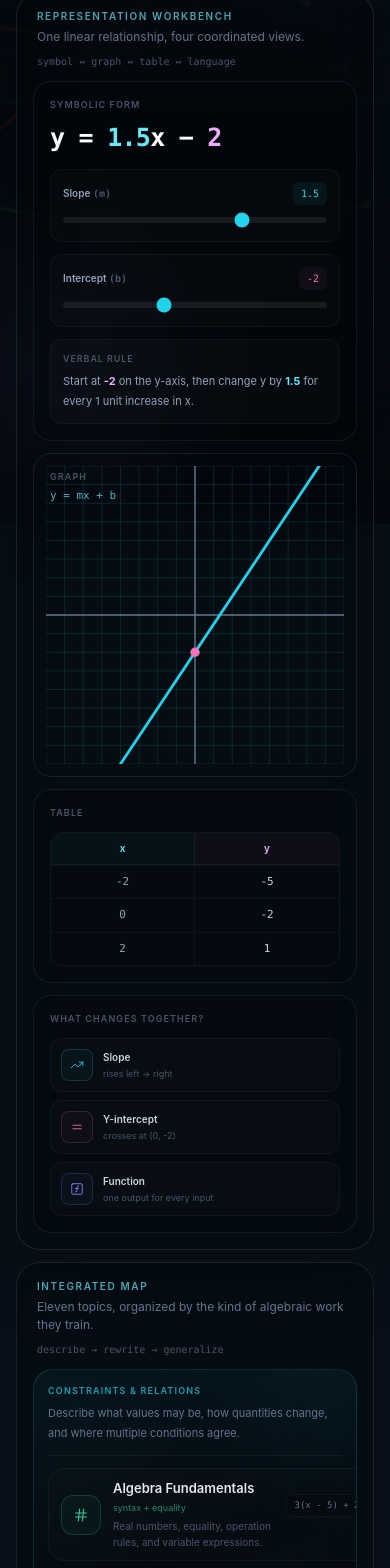
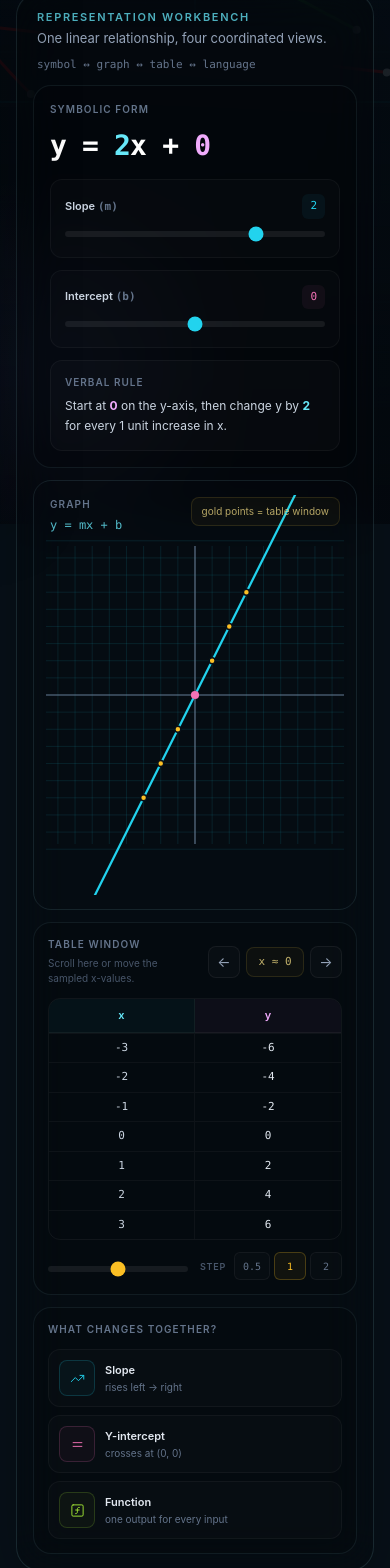
Before and after one commit to nickf723/ed-dev, a Next.js app: page /formal-science/mathematics/algebra/elementary-algebra in a window 390 px wide. Shown: the part 320-1888 px from the top of the page. Built offline with nearby package versions, Linux system fonts and the light colour scheme.

Commit message:
Rebalance Integrated Algebra workbench

```diff
--- a/app/formal-science/mathematics/algebra/elementary-algebra/page.tsx
+++ b/app/formal-science/mathematics/algebra/elementary-algebra/page.tsx
@@ -46,6 +46,11 @@ type Family = {
   moduleIds: readonly string[];
 };
 
+type TableRow = {
+  x: number;
+  y: number;
+};
+
 const PRESENTATION: Record<string, ModulePresentation> = {
   "formal.mathematics.algebra.elementary-algebra.fundamentals": {
     icon: Hash,
@@ -55,25 +60,25 @@ const PRESENTATION: Record<string, ModulePresentation> = {
   },
   "formal.mathematics.algebra.elementary-algebra.linear-equations": {
     icon: TrendingUp,
-    rgb: "45, 212, 191",
+    rgb: "59, 130, 246",
     specimen: "y = -2x + 4",
     idea: "lines + rate",
   },
   "formal.mathematics.algebra.elementary-algebra.systems": {
     icon: Layers,
-    rgb: "34, 211, 238",
+    rgb: "251, 191, 36",
     specimen: "2x + y = 10",
     idea: "simultaneous constraints",
   },
   "formal.mathematics.algebra.elementary-algebra.inequalities": {
     icon: MoveHorizontal,
-    rgb: "56, 189, 248",
+    rgb: "244, 114, 182",
     specimen: "-3x < 12",
     idea: "solution regions",
   },
   "formal.mathematics.algebra.elementary-algebra.quadratics": {
     icon: Scaling,
-    rgb: "96, 165, 250",
+    rgb: "251, 113, 133",
     specimen: "y = ax² + bx + c",
     idea: "curvature + roots",
   },
@@ -85,31 +90,31 @@ const PRESENTATION: Record<string, ModulePresentation> = {
   },
   "formal.mathematics.algebra.elementary-algebra.exponents": {
     icon: X,
-    rgb: "167, 139, 250",
+    rgb: "251, 146, 60",
     specimen: "(x²)³ = x⁶",
     idea: "power rules",
   },
   "formal.mathematics.algebra.elementary-algebra.radicals": {
     icon: Grip,
-    rgb: "192, 132, 252",
+    rgb: "34, 211, 238",
     specimen: "√(16x⁴) = 4x²",
     idea: "roots + fractional powers",
   },
   "formal.mathematics.algebra.elementary-algebra.functions": {
     icon: FunctionSquare,
-    rgb: "244, 114, 182",
+    rgb: "163, 230, 53",
     specimen: "f(g(x))",
     idea: "input → output",
   },
   "formal.mathematics.algebra.elementary-algebra.rational": {
     icon: Calculator,
-    rgb: "251, 113, 133",
+    rgb: "192, 132, 252",
     specimen: "(x² - 1)/(x + 1)",
     idea: "algebraic fractions",
   },
   "formal.mathematics.algebra.elementary-algebra.complex": {
     icon: Braces,
-    rgb: "251, 191, 36",
+    rgb: "250, 204, 21",
     specimen: "i² = -1",
     idea: "number system extension",
   },
@@ -132,7 +137,7 @@ const FAMILIES: readonly Family[] = [
     id: "forms",
     label: "Forms & Transformations",
     note: "Rewrite expressions into forms that reveal factors, powers, roots, and restrictions.",
-    rgb: "129, 140, 248",
+    rgb: "251, 146, 60",
     moduleIds: [
       "formal.mathematics.algebra.elementary-algebra.factoring",
       "formal.mathematics.algebra.elementary-algebra.exponents",
@@ -144,7 +149,7 @@ const FAMILIES: readonly Family[] = [
     id: "behavior",
     label: "Behavior & Extensions",
     note: "Treat relationships as objects, study nonlinear behavior, and enlarge the numbers available to algebra.",
-    rgb: "244, 114, 182",
+    rgb: "163, 230, 53",
     moduleIds: [
       "formal.mathematics.algebra.elementary-algebra.quadratics",
       "formal.mathematics.algebra.elementary-algebra.functions",
@@ -152,6 +157,8 @@ const FAMILIES: readonly Family[] = [
     ],
   },
 ];
+
+const TABLE_STEPS = [0.5, 1, 2] as const;
 
 function buildModules(): IntegratedModule[] {
   const integrated = curriculumRegistry.getNode("formal.mathematics.algebra.elementary-algebra");
@@ -178,13 +185,23 @@ const MODULES = buildModules();
 const MODULES_BY_ID = new Map(MODULES.map((module) => [module.id, module]));
 
 export default function IntegratedAlgebraPage() {
-  const [slope, setSlope] = useState(1.5);
-  const [intercept, setIntercept] = useState(-2);
+  const [slope, setSlope] = useState(2);
+  const [intercept, setIntercept] = useState(0);
+  const [tableCenter, setTableCenter] = useState(0);
+  const [tableStep, setTableStep] = useState<(typeof TABLE_STEPS)[number]>(1);
 
-  const table = useMemo(
-    () => [-2, 0, 2].map((x) => ({ x, y: slope * x + intercept })),
-    [intercept, slope],
+  const table = useMemo<TableRow[]>(
+    () =>
+      Array.from({ length: 7 }, (_, index) => {
+        const x = tableCenter + (index - 3) * tableStep;
+        return { x, y: slope * x + intercept };
+      }),
+    [intercept, slope, tableCenter, tableStep],
   );
+
+  const moveTable = (direction: -1 | 1) => {
+    setTableCenter((current) => clamp(current + direction * tableStep, -20, 20));
+  };
 
   return (
     <main className="relative min-h-screen overflow-x-hidden bg-[#071018] text-slate-100 selection:bg-cyan-400/25">
@@ -212,7 +229,7 @@ export default function IntegratedAlgebraPage() {
           iconClassName="rounded-[16px]"
           headerClassName="border-cyan-300/[0.14]"
           aside={
-            <div className="flex items-center gap-2 rounded-full border border-cyan-300/[0.14] bg-black/25 px-4 py-2 font-mono text-[12px] text-cyan-200/80 backdrop-blur-md">
+            <div className="flex items-center gap-2 rounded-full border border-cyan-300/[0.14] bg-black/25 px-4 py-2 font-mono text-[13px] text-cyan-200/85 backdrop-blur-md">
               <span>y</span><Equal size={12} /><span>{slope}x {intercept >= 0 ? "+" : "−"} {Math.abs(intercept)}</span>
             </div>
           }
@@ -221,17 +238,17 @@ export default function IntegratedAlgebraPage() {
         <section className="mt-3 overflow-hidden rounded-[24px] border border-cyan-200/[0.12] bg-black/[0.23] p-4 shadow-[inset_0_1px_0_rgba(255,255,255,0.025),0_24px_70px_rgba(0,0,0,0.22)] backdrop-blur-xl">
           <div className="flex flex-col gap-2 px-1 pb-3 sm:flex-row sm:items-end sm:justify-between">
             <div>
-              <div className="text-[10px] font-semibold uppercase tracking-[0.16em] text-cyan-300/70">Representation workbench</div>
-              <p className="mt-1 text-[12px] text-slate-500">One linear relationship, four coordinated views.</p>
+              <div className="text-[11px] font-semibold uppercase tracking-[0.15em] text-cyan-300/75">Representation workbench</div>
+              <p className="mt-1 text-[13px] text-slate-400">One linear relationship, four coordinated views.</p>
             </div>
-            <div className="font-mono text-[10px] text-slate-600">symbol ↔ graph ↔ table ↔ language</div>
+            <div className="font-mono text-[11px] text-slate-500">symbol ↔ graph ↔ table ↔ language</div>
           </div>
 
-          <div className="grid gap-3 xl:grid-cols-[260px_minmax(320px,0.85fr)_minmax(0,1fr)]">
+          <div className="grid gap-3 xl:grid-cols-[285px_minmax(500px,1fr)_315px]">
             <div className="grid content-start gap-3 rounded-[18px] border border-cyan-200/[0.08] bg-black/[0.18] p-4">
               <div>
-                <div className="text-[9px] font-semibold uppercase tracking-[0.12em] text-slate-600">Symbolic form</div>
-                <div className="mt-2 font-mono text-[25px] font-semibold tracking-[-0.03em] text-white">
+                <div className="text-[10px] font-semibold uppercase tracking-[0.11em] text-slate-500">Symbolic form</div>
+                <div className="mt-2 font-mono text-[28px] font-semibold tracking-[-0.03em] text-white">
                   y = <span className="text-cyan-300">{slope}</span>x {intercept >= 0 ? "+" : "−"} <span className="text-fuchsia-300">{Math.abs(intercept)}</span>
                 </div>
               </div>
@@ -257,35 +274,32 @@ export default function IntegratedAlgebraPage() {
                 onChange={setIntercept}
               />
 
-              <div className="rounded-xl border border-white/[0.045] bg-white/[0.014] p-3">
-                <div className="text-[9px] font-semibold uppercase tracking-[0.1em] text-slate-600">Verbal rule</div>
-                <p className="mt-1.5 text-[11px] leading-5 text-slate-400">
+              <div className="rounded-xl border border-white/[0.045] bg-white/[0.014] p-3.5">
+                <div className="text-[10px] font-semibold uppercase tracking-[0.1em] text-slate-500">Verbal rule</div>
+                <p className="mt-1.5 text-[12px] leading-5 text-slate-300">
                   Start at <strong className="text-fuchsia-300">{intercept}</strong> on the y-axis, then change y by <strong className="text-cyan-300">{slope}</strong> for every 1 unit increase in x.
                 </p>
               </div>
             </div>
 
-            <GraphPanel slope={slope} intercept={intercept} />
+            <GraphPanel slope={slope} intercept={intercept} samples={table} />
 
-            <div className="grid gap-3 md:grid-cols-2 xl:grid-cols-1">
-              <div className="rounded-[18px] border border-cyan-200/[0.08] bg-black/[0.18] p-4">
-                <div className="text-[9px] font-semibold uppercase tracking-[0.12em] text-slate-600">Table</div>
-                <div className="mt-3 grid grid-cols-2 overflow-hidden rounded-xl border border-white/[0.05] text-center">
-                  <div className="border-b border-r border-white/[0.05] bg-cyan-400/[0.04] py-2 text-[10px] font-semibold text-cyan-300">x</div>
-                  <div className="border-b border-white/[0.05] bg-fuchsia-400/[0.04] py-2 text-[10px] font-semibold text-fuchsia-300">y</div>
-                  {table.flatMap((row) => [
-                    <div key={`x-${row.x}`} className="border-r border-t border-white/[0.04] py-2 font-mono text-[11px] text-slate-400">{row.x}</div>,
-                    <div key={`y-${row.x}`} className="border-t border-white/[0.04] py-2 font-mono text-[11px] text-slate-300">{formatNumber(row.y)}</div>,
-                  ])}
-                </div>
-              </div>
+            <div className="grid content-start gap-3">
+              <TablePanel
+                rows={table}
+                center={tableCenter}
+                step={tableStep}
+                onMove={moveTable}
+                onCenterChange={setTableCenter}
+                onStepChange={setTableStep}
+              />
 
-              <div className="rounded-[18px] border border-cyan-200/[0.08] bg-black/[0.18] p-4">
-                <div className="text-[9px] font-semibold uppercase tracking-[0.12em] text-slate-600">What changes together?</div>
+              <div className="rounded-[18px] border border-cyan-200/[0.08] bg-black/[0.18] p-3.5">
+                <div className="text-[10px] font-semibold uppercase tracking-[0.11em] text-slate-500">What changes together?</div>
                 <div className="mt-3 grid gap-2">
                   <RepresentationFact icon={TrendingUp} label="Slope" value={slope === 0 ? "horizontal" : slope > 0 ? "rises left → right" : "falls left → right"} rgb="34, 211, 238" />
                   <RepresentationFact icon={Equal} label="Y-intercept" value={`crosses at (0, ${intercept})`} rgb="244, 114, 182" />
-                  <RepresentationFact icon={FunctionSquare} label="Function" value="one output for every input" rgb="129, 140, 248" />
+                  <RepresentationFact icon={FunctionSquare} label="Function" value="one output for every input" rgb="163, 230, 53" />
                 </div>
               </div>
             </div>
@@ -295,10 +309,10 @@ export default function IntegratedAlgebraPage() {
         <section className="mt-3 overflow-hidden rounded-[24px] border border-cyan-200/[0.10] bg-black/[0.21] p-4 backdrop-blur-xl">
           <div className="flex flex-col gap-2 px-1 pb-3 sm:flex-row sm:items-end sm:justify-between">
             <div>
-              <div className="text-[10px] font-semibold uppercase tracking-[0.16em] text-cyan-300/70">Integrated map</div>
-              <p className="mt-1 text-[12px] text-slate-500">Eleven topics, organized by the kind of algebraic work they train.</p>
+              <div className="text-[11px] font-semibold uppercase tracking-[0.15em] text-cyan-300/75">Integrated map</div>
+              <p className="mt-1 text-[13px] text-slate-400">Eleven topics, organized by the kind of algebraic work they train.</p>
             </div>
-            <div className="font-mono text-[10px] text-slate-600">describe → rewrite → generalize</div>
+            <div className="font-mono text-[11px] text-slate-500">describe → rewrite → generalize</div>
           </div>
 
           <nav aria-label="Integrated Algebra topics" className="grid gap-3 xl:grid-cols-3">
@@ -332,10 +346,10 @@ function Control({
   onChange: (value: number) => void;
 }) {
   return (
-    <label className="block rounded-xl border border-white/[0.045] bg-white/[0.012] p-3">
+    <label className="block rounded-xl border border-white/[0.045] bg-white/[0.012] p-3.5">
       <span className="flex items-center justify-between gap-3">
-        <span className="text-[10px] font-semibold text-slate-400">{label} <span className="font-mono text-slate-600">({symbol})</span></span>
-        <span className="rounded-md px-2 py-1 font-mono text-[10px]" style={{ color: `rgb(${rgb})`, background: `rgba(${rgb},0.06)` }}>{value}</span>
+        <span className="text-[11px] font-semibold text-slate-300">{label} <span className="font-mono text-slate-500">({symbol})</span></span>
+        <span className="rounded-md px-2 py-1 font-mono text-[11px]" style={{ color: `rgb(${rgb})`, background: `rgba(${rgb},0.06)` }}>{value}</span>
       </span>
       <input
         type="range"
@@ -350,25 +364,28 @@ function Control({
   );
 }
 
-function GraphPanel({ slope, intercept }: { slope: number; intercept: number }) {
-  const size = 320;
+function GraphPanel({ slope, intercept, samples }: { slope: number; intercept: number; samples: readonly TableRow[] }) {
+  const size = 400;
   const center = size / 2;
-  const scale = 20;
-  const xMin = -10;
-  const xMax = 10;
+  const scale = 23;
+  const xMin = -12;
+  const xMax = 12;
   const yFor = (x: number) => center - (slope * x + intercept) * scale;
   const xFor = (x: number) => center + x * scale;
   const interceptY = yFor(0);
 
   return (
-    <div className="relative flex min-h-[320px] items-center justify-center overflow-hidden rounded-[18px] border border-cyan-200/[0.10] bg-[#061019]/78 p-3">
+    <div className="relative flex min-h-[430px] items-center justify-center overflow-hidden rounded-[18px] border border-cyan-200/[0.10] bg-[#061019]/78 p-3">
       <div className="pointer-events-none absolute left-4 top-4 z-10">
-        <div className="text-[9px] font-semibold uppercase tracking-[0.12em] text-slate-600">Graph</div>
-        <div className="mt-1 font-mono text-[11px] text-cyan-300/75">y = mx + b</div>
+        <div className="text-[10px] font-semibold uppercase tracking-[0.11em] text-slate-500">Graph</div>
+        <div className="mt-1 font-mono text-[12px] text-cyan-300/80">y = mx + b</div>
       </div>
-      <svg viewBox={`0 0 ${size} ${size}`} className="h-full max-h-[320px] w-full max-w-[320px]">
-        {Array.from({ length: 17 }, (_, index) => {
-          const pos = center + (index - 8) * scale;
+      <div className="pointer-events-none absolute right-4 top-4 z-10 rounded-lg border border-amber-300/[0.12] bg-amber-400/[0.035] px-2.5 py-1.5 text-[10px] text-amber-200/70">
+        gold points = table window
+      </div>
+      <svg viewBox={`0 0 ${size} ${size}`} className="h-full max-h-[400px] w-full max-w-[400px]">
+        {Array.from({ length: 19 }, (_, index) => {
+          const pos = center + (index - 9) * scale;
           return (
             <g key={index} opacity="0.22">
               <line x1={pos} y1="0" x2={pos} y2={size} stroke="#22d3ee" strokeWidth="0.65" />
@@ -386,23 +403,110 @@ function GraphPanel({ slope, intercept }: { slope: number; intercept: number })
           stroke="#22d3ee"
           strokeWidth="3"
         />
+        {samples.map((sample) => {
+          const cx = xFor(sample.x);
+          const cy = center - sample.y * scale;
+          if (cx < -8 || cx > size + 8 || cy < -8 || cy > size + 8) return null;
+          return <circle key={`${sample.x}-${sample.y}`} cx={cx} cy={cy} r="4" fill="#fbbf24" stroke="#071018" strokeWidth="2" />;
+        })}
         {interceptY >= -10 && interceptY <= size + 10 ? (
-          <circle cx={center} cy={interceptY} r="5" fill="#f472b6" />
+          <circle cx={center} cy={interceptY} r="5.5" fill="#f472b6" />
         ) : null}
       </svg>
     </div>
   );
 }
 
+function TablePanel({
+  rows,
+  center,
+  step,
+  onMove,
+  onCenterChange,
+  onStepChange,
+}: {
+  rows: readonly TableRow[];
+  center: number;
+  step: (typeof TABLE_STEPS)[number];
+  onMove: (direction: -1 | 1) => void;
+  onCenterChange: (value: number) => void;
+  onStepChange: (value: (typeof TABLE_STEPS)[number]) => void;
+}) {
+  return (
+    <div
+      className="rounded-[18px] border border-cyan-200/[0.08] bg-black/[0.18] p-3.5"
+      onWheel={(event) => {
+        if (Math.abs(event.deltaY) < 2) return;
+        event.preventDefault();
+        onMove(event.deltaY > 0 ? 1 : -1);
+      }}
+    >
+      <div className="flex items-center justify-between gap-3">
+        <div>
+          <div className="text-[10px] font-semibold uppercase tracking-[0.11em] text-slate-500">Table window</div>
+          <div className="mt-1 text-[10px] text-slate-600">Scroll here or move the sampled x-values.</div>
+        </div>
+        <div className="flex items-center gap-1.5">
+          <button type="button" onClick={() => onMove(-1)} className="flex h-8 w-8 items-center justify-center rounded-lg border border-white/[0.06] bg-white/[0.015] text-[14px] text-slate-400 hover:text-white" aria-label="Move table to lower x-values">←</button>
+          <span className="min-w-[58px] rounded-lg border border-amber-300/[0.12] bg-amber-400/[0.035] px-2 py-1.5 text-center font-mono text-[11px] text-amber-200/75">x ≈ {formatNumber(center)}</span>
+          <button type="button" onClick={() => onMove(1)} className="flex h-8 w-8 items-center justify-center rounded-lg border border-white/[0.06] bg-white/[0.015] text-[14px] text-slate-400 hover:text-white" aria-label="Move table to higher x-values">→</button>
+        </div>
+      </div>
+
+      <div className="mt-3 grid grid-cols-2 overflow-hidden rounded-xl border border-white/[0.05] text-center">
+        <div className="border-b border-r border-white/[0.05] bg-cyan-400/[0.04] py-2 text-[11px] font-semibold text-cyan-300">x</div>
+        <div className="border-b border-white/[0.05] bg-fuchsia-400/[0.04] py-2 text-[11px] font-semibold text-fuchsia-300">y</div>
+        {rows.flatMap((row) => [
+          <div key={`x-${row.x}`} className="border-r border-t border-white/[0.04] py-1.5 font-mono text-[11px] text-slate-300">{formatNumber(row.x)}</div>,
+          <div key={`y-${row.x}`} className="border-t border-white/[0.04] py-1.5 font-mono text-[11px] text-slate-200">{formatNumber(row.y)}</div>,
+        ])}
+      </div>
+
+      <div className="mt-3 grid grid-cols-[minmax(0,1fr)_auto] items-center gap-3">
+        <label className="min-w-0">
+          <span className="sr-only">Table center x-value</span>
+          <input
+            type="range"
+            min={-12}
+            max={12}
+            step={0.5}
+            value={center}
+            onChange={(event) => onCenterChange(Number(event.target.value))}
+            className="h-1.5 w-full cursor-pointer appearance-none rounded-full bg-white/[0.07] accent-amber-400"
+          />
+        </label>
+        <div className="flex items-center gap-1">
+          <span className="mr-1 text-[9px] font-semibold uppercase tracking-[0.08em] text-slate-600">step</span>
+          {TABLE_STEPS.map((candidate) => (
+            <button
+              key={candidate}
+              type="button"
+              onClick={() => onStepChange(candidate)}
+              className="h-7 min-w-8 rounded-md border px-2 font-mono text-[10px] transition-colors"
+              style={{
+                color: candidate === step ? "rgb(251 191 36)" : "rgb(100 116 139)",
+                borderColor: candidate === step ? "rgba(251,191,36,0.24)" : "rgba(255,255,255,0.05)",
+                background: candidate === step ? "rgba(251,191,36,0.05)" : "rgba(255,255,255,0.01)",
+              }}
+            >
+              {candidate}
+            </button>
+          ))}
+        </div>
+      </div>
+    </div>
+  );
+}
+
 function RepresentationFact({ icon: Icon, label, value, rgb }: { icon: LucideIcon; label: string; value: string; rgb: string }) {
   return (
-    <div className="grid grid-cols-[34px_minmax(0,1fr)] items-center gap-2 rounded-xl border border-white/[0.045] bg-white/[0.012] p-2.5">
-      <span className="flex h-8 w-8 items-center justify-center rounded-lg border" style={{ color: `rgb(${rgb})`, borderColor: `rgba(${rgb},0.18)`, background: `rgba(${rgb},0.04)` }}>
-        <Icon size={14} strokeWidth={1.5} />
+    <div className="grid grid-cols-[36px_minmax(0,1fr)] items-center gap-2.5 rounded-xl border border-white/[0.045] bg-white/[0.012] p-2.5">
+      <span className="flex h-9 w-9 items-center justify-center rounded-lg border" style={{ color: `rgb(${rgb})`, borderColor: `rgba(${rgb},0.18)`, background: `rgba(${rgb},0.04)` }}>
+        <Icon size={15} strokeWidth={1.5} />
       </span>
       <span className="min-w-0">
-        <strong className="block text-[10px] font-semibold text-slate-300">{label}</strong>
-        <span className="mt-0.5 block truncate text-[9px] text-slate-600">{value}</span>
+        <strong className="block text-[11px] font-semibold text-slate-200">{label}</strong>
+        <span className="mt-0.5 block truncate text-[10px] text-slate-500">{value}</span>
       </span>
     </div>
   );
@@ -416,19 +520,19 @@ function FamilyColumn({ family }: { family: Family }) {
 
   return (
     <section
-      className="relative flex min-h-[430px] flex-col overflow-hidden rounded-[20px] border p-3.5"
+      className="relative flex min-h-[430px] flex-col overflow-hidden rounded-[20px] border p-4"
       style={{
         borderColor: `rgba(${family.rgb},0.16)`,
         background: `linear-gradient(160deg, rgba(${family.rgb},0.05), rgba(5,10,16,0.70) 34%, rgba(4,8,13,0.62))`,
       }}
     >
       <div className="pointer-events-none absolute -right-16 -top-16 h-40 w-40 rounded-full blur-3xl" style={{ background: `rgba(${family.rgb},0.07)` }} />
-      <div className="relative border-b border-white/[0.05] pb-3">
-        <div className="text-[9px] font-semibold uppercase tracking-[0.13em]" style={{ color: `rgba(${family.rgb},0.72)` }}>{family.label}</div>
-        <p className="mt-1.5 min-h-[40px] text-[11px] leading-5 text-slate-500">{family.note}</p>
+      <div className="relative border-b border-white/[0.05] pb-3.5">
+        <div className="text-[11px] font-semibold uppercase tracking-[0.12em]" style={{ color: `rgba(${family.rgb},0.78)` }}>{family.label}</div>
+        <p className="mt-1.5 min-h-[44px] text-[12px] leading-5 text-slate-400">{family.note}</p>
       </div>
 
-      <div className="relative mt-3 grid gap-2">
+      <div className="relative mt-3 grid gap-2.5">
         {modules.map((module) => (
           <ModuleRow key={module.id} module={module} />
         ))}
@@ -444,28 +548,28 @@ function ModuleRow({ module }: { module: IntegratedModule }) {
   const content = (
     <>
       <span
-        className="flex h-10 w-10 shrink-0 items-center justify-center rounded-xl border"
+        className="flex h-11 w-11 shrink-0 items-center justify-center rounded-xl border"
         style={{
           color: planned ? "rgb(100 116 139)" : `rgb(${module.rgb})`,
-          borderColor: planned ? "rgba(100,116,139,0.12)" : `rgba(${module.rgb},0.20)`,
-          background: planned ? "rgba(100,116,139,0.03)" : `rgba(${module.rgb},0.045)`,
+          borderColor: planned ? "rgba(100,116,139,0.12)" : `rgba(${module.rgb},0.22)`,
+          background: planned ? "rgba(100,116,139,0.03)" : `rgba(${module.rgb},0.05)`,
         }}
       >
-        <Icon size={16} strokeWidth={1.5} />
+        <Icon size={17} strokeWidth={1.5} />
       </span>
       <span className="min-w-0 flex-1">
-        <strong className={`block truncate text-[13px] font-semibold ${planned ? "text-slate-700" : "text-slate-200"}`}>{module.label}</strong>
-        <span className="mt-0.5 block truncate text-[9px]" style={{ color: planned ? "rgb(71 85 105)" : `rgba(${module.rgb},0.62)` }}>{module.idea}</span>
-        <span className="mt-1 block line-clamp-2 text-[10px] leading-4 text-slate-600">{module.description}</span>
+        <strong className={`block truncate text-[15px] font-semibold ${planned ? "text-slate-700" : "text-slate-100"}`}>{module.label}</strong>
+        <span className="mt-0.5 block truncate text-[10px] font-medium" style={{ color: planned ? "rgb(71 85 105)" : `rgba(${module.rgb},0.72)` }}>{module.idea}</span>
+        <span className="mt-1 block line-clamp-2 text-[11px] leading-4 text-slate-500">{module.description}</span>
       </span>
       <span className="flex shrink-0 flex-col items-end gap-2">
-        <span className="max-w-[130px] truncate rounded-md border border-white/[0.045] bg-black/[0.18] px-2 py-1 font-mono text-[9px] text-slate-500">{module.specimen}</span>
-        {planned ? <span className="text-[8px] font-semibold uppercase tracking-[0.08em] text-slate-700">planned</span> : <ArrowRight size={11} className="text-slate-700 transition-transform group-hover:translate-x-0.5 group-hover:text-slate-400" />}
+        <span className="max-w-[138px] truncate rounded-md border border-white/[0.045] bg-black/[0.18] px-2 py-1 font-mono text-[10px] text-slate-400">{module.specimen}</span>
+        {planned ? <span className="text-[9px] font-semibold uppercase tracking-[0.08em] text-slate-700">planned</span> : <ArrowRight size={12} className="text-slate-600 transition-transform group-hover:translate-x-0.5 group-hover:text-slate-300" />}
       </span>
     </>
   );
 
-  const className = `group flex min-h-[82px] items-center gap-3 rounded-[16px] border px-3 py-2.5 ${
+  const className = `group flex min-h-[92px] items-center gap-3 rounded-[16px] border px-3 py-3 ${
     planned
       ? "cursor-default border-white/[0.025] bg-white/[0.008]"
       : "border-white/[0.045] bg-white/[0.012] transition-colors hover:border-white/[0.10] hover:bg-white/[0.025]"
@@ -475,6 +579,10 @@ function ModuleRow({ module }: { module: IntegratedModule }) {
   return <Link href={module.href} className={className}>{content}</Link>;
 }
 
+function clamp(value: number, min: number, max: number) {
+  return Math.min(max, Math.max(min, value));
+}
+
 function formatNumber(value: number) {
   return Number.isInteger(value) ? String(value) : value.toFixed(1).replace(/\.0$/, "");
 }
```
